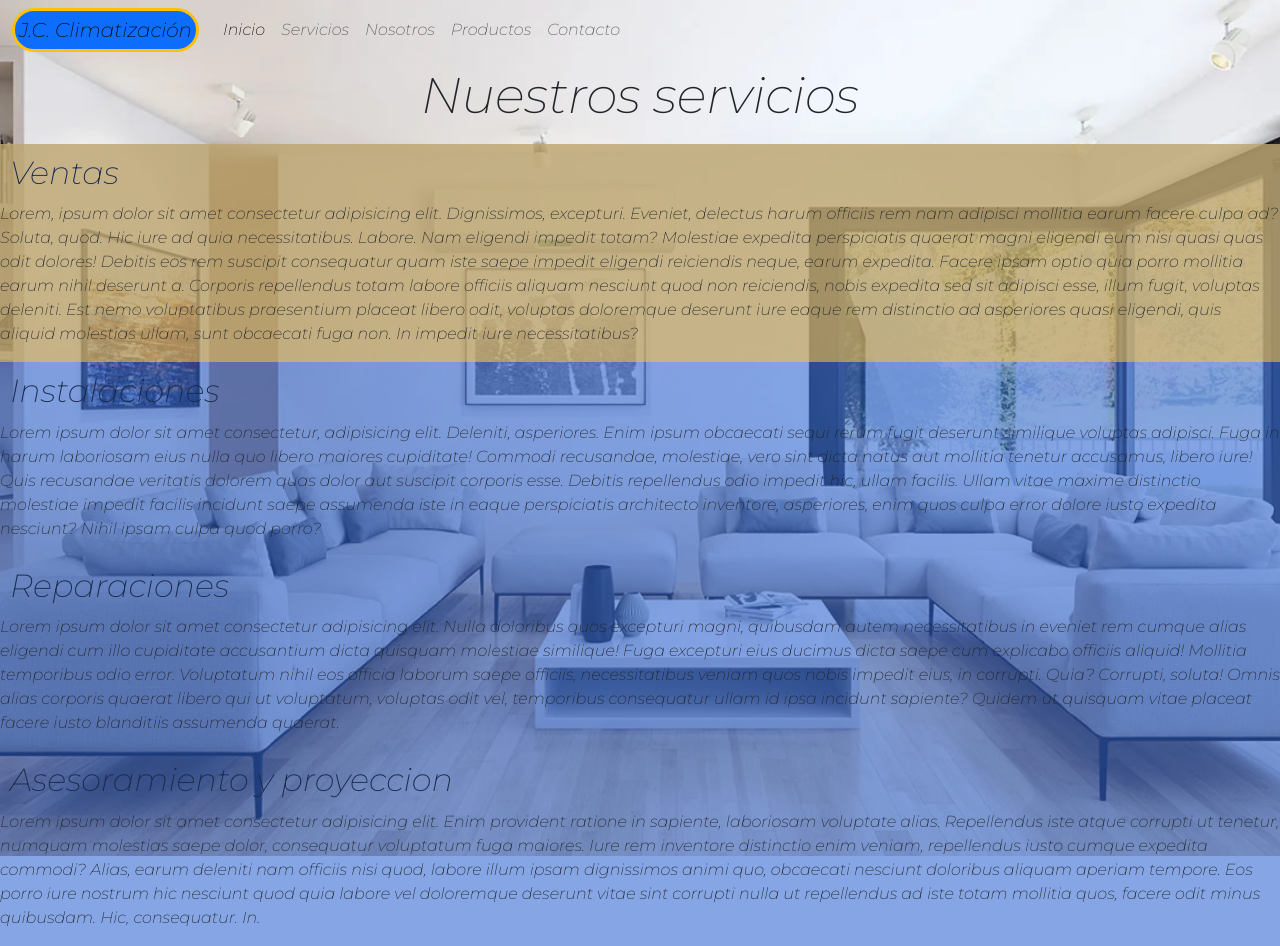
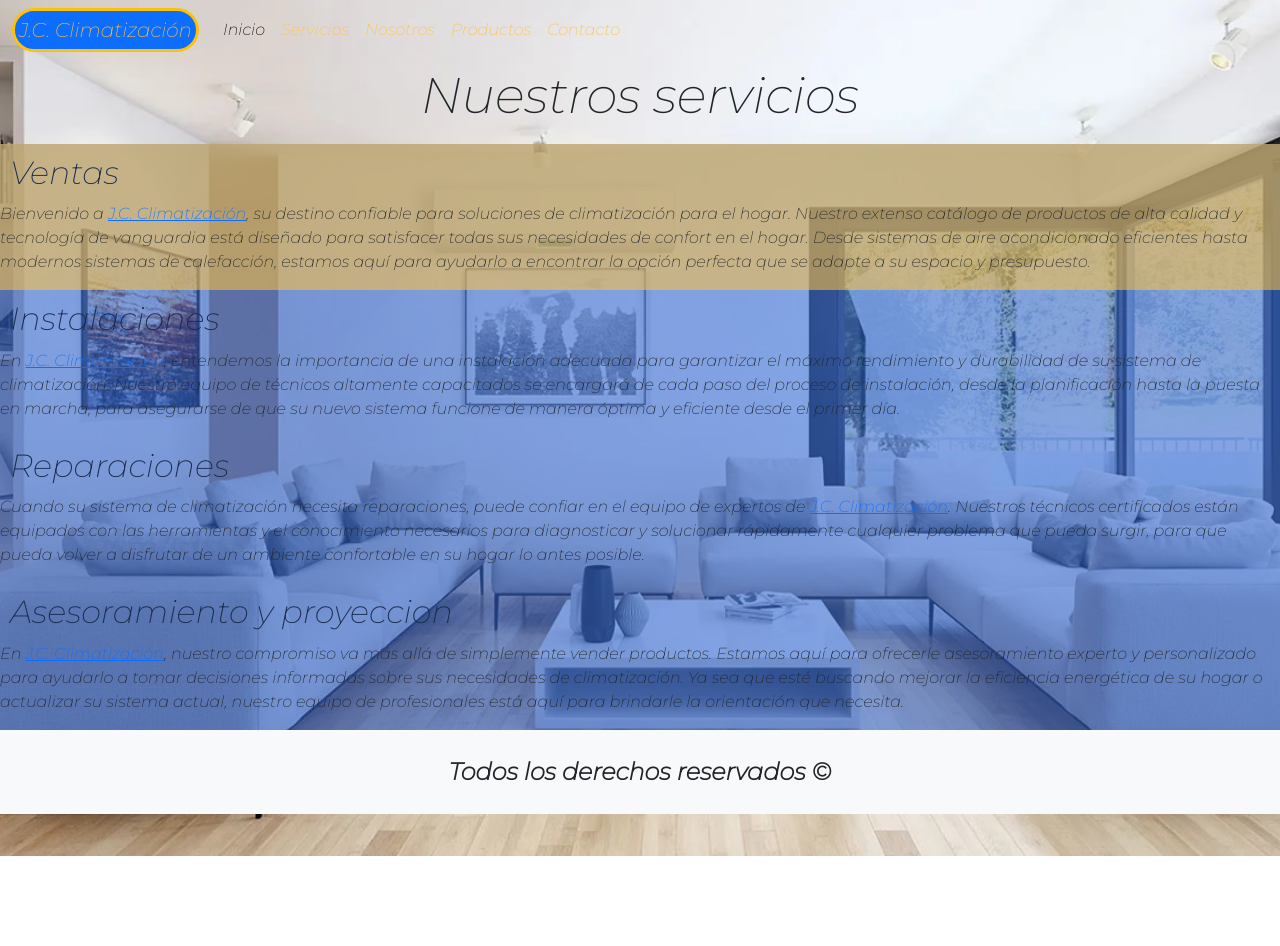
Before and after one commit to jucegar2024/P.F_Julio_Garcia, a plain HTML site: page pages/servicio.html in a window 1280 px wide. After the commit the page ends 856 px from the top, so only its background shows below. Drawn offline with nearby package versions, Linux system fonts and the light colour scheme.

Commit message:
servicios

```diff
--- a/css/main.css
+++ b/css/main.css
@@ -18,7 +18,19 @@ body {
 .main_bg_img {
   background-image: url("../images/ajusta.jpg");
 
+}
 
+.nav-link{
+  color: #fdc243;
+}
+
+.logo{
+  color: #fdc243;
+}
+
+.index_img{
+
+  height: 80vh;
 }
 
 /* Nosotros */
@@ -90,9 +102,9 @@ body {
 .contacto_grilla{
   display: grid;
   grid-template-columns: 1fr 1fr 1fr;
-  grid-template-rows: 100%;
   margin-top: 5rem;
   gap: 1rem;
+  height: 80%;
 }
 
 
@@ -141,3 +153,9 @@ body {
   padding: 5px;
   color: #1a2b4d;
 }
+
+/* footer */
+
+footer{
+
+}
--- a/pages/servicio.html
+++ b/pages/servicio.html
@@ -52,67 +52,53 @@
     <div class="servicios_container">
       <section class="ventas">
         <h2 class="servicios_h2">Ventas</h2>
-        <p>
-          Lorem, ipsum dolor sit amet consectetur adipisicing elit. Dignissimos,
-          excepturi. Eveniet, delectus harum officiis rem nam adipisci mollitia
-          earum facere culpa ad? Soluta, quod. Hic iure ad quia necessitatibus.
-          Labore. Nam eligendi impedit totam? Molestiae expedita perspiciatis
-          quaerat magni eligendi eum nisi quasi quas odit dolores! Debitis eos
-          rem suscipit consequatur quam iste saepe impedit eligendi reiciendis
-          neque, earum expedita. Facere ipsam optio quia porro mollitia earum
-          nihil deserunt a. Corporis repellendus totam labore officiis aliquam
-          nesciunt quod non reiciendis, nobis expedita sed sit adipisci esse,
-          illum fugit, voluptas deleniti. Est nemo voluptatibus praesentium
-          placeat libero odit, voluptas doloremque deserunt iure eaque rem
-          distinctio ad asperiores quasi eligendi, quis aliquid molestias ullam,
-          sunt obcaecati fuga non. In impedit iure necessitatibus?
+        <p>Bienvenido a <a href="../index.html">J.C. Climatización</a>,
+          su destino confiable para soluciones de climatización para el hogar.
+          Nuestro extenso catálogo de productos de alta calidad y tecnología
+          de vanguardia está diseñado para satisfacer todas sus necesidades
+          de confort en el hogar. Desde sistemas de aire acondicionado
+          eficientes hasta modernos sistemas de calefacción, estamos aquí
+          para ayudarlo a encontrar la opción perfecta que se adapte a su
+          espacio y presupuesto.
         </p>
       </section>
       <section class="instalaciones">
         <h2 class="servicios_h2">Instalaciones</h2>
         <p>
-          Lorem ipsum dolor sit amet consectetur, adipisicing elit. Deleniti,
-          asperiores. Enim ipsum obcaecati sequi rerum fugit deserunt similique
-          voluptas adipisci. Fuga in harum laboriosam eius nulla quo libero
-          maiores cupiditate! Commodi recusandae, molestiae, vero sint dicta
-          natus aut mollitia tenetur accusamus, libero iure! Quis recusandae
-          veritatis dolorem quas dolor aut suscipit corporis esse. Debitis
-          repellendus odio impedit hic, ullam facilis. Ullam vitae maxime
-          distinctio molestiae impedit facilis incidunt saepe assumenda iste in
-          eaque perspiciatis architecto inventore, asperiores, enim quos culpa
-          error dolore iusto expedita nesciunt? Nihil ipsam culpa quod porro?
+          En <a href="../index.html">J.C. Climatización</a>, entendemos la
+          importancia de una instalación adecuada para garantizar el máximo
+          rendimiento y durabilidad de su sistema de climatización. Nuestro
+          equipo de técnicos altamente capacitados se encargará de cada paso
+          del proceso de instalación, desde la planificación hasta la puesta
+          en marcha, para asegurarse de que su nuevo sistema funcione de manera
+          óptima y eficiente desde el primer día.
         </p>
       </section>
       <section class="reparaciones">
         <h2 class="servicios_h2">Reparaciones</h2>
-        <p>
-          Lorem ipsum dolor sit amet consectetur adipisicing elit. Nulla
-          doloribus quos excepturi magni, quibusdam autem necessitatibus in
-          eveniet rem cumque alias eligendi cum illo cupiditate accusantium
-          dicta quisquam molestiae similique! Fuga excepturi eius ducimus dicta
-          saepe cum explicabo officiis aliquid! Mollitia temporibus odio error.
-          Voluptatum nihil eos officia laborum saepe officiis, necessitatibus
-          veniam quos nobis impedit eius, in corrupti. Quia? Corrupti, soluta!
-          Omnis alias corporis quaerat libero qui ut voluptatum, voluptas odit
-          vel, temporibus consequatur ullam id ipsa incidunt sapiente? Quidem ut
-          quisquam vitae placeat facere iusto blanditiis assumenda quaerat.
+        <p>Cuando su sistema de climatización necesita reparaciones, puede
+          confiar en el equipo de expertos de <a href="../index.html">J.C. Climatización</a>.
+          Nuestros técnicos certificados están equipados con las herramientas
+          y el conocimiento necesarios para diagnosticar y solucionar rápidamente
+          cualquier problema que pueda surgir, para que pueda volver a disfrutar
+          de un ambiente confortable en su hogar lo antes posible.
         </p>
       </section>
       <section class="asesoramiento">
         <h2 class="servicios_h2">Asesoramiento y proyeccion</h2>
-        <p>
-          Lorem ipsum dolor sit amet consectetur adipisicing elit. Enim
-          provident ratione in sapiente, laboriosam voluptate alias. Repellendus
-          iste atque corrupti ut tenetur, numquam molestias saepe dolor,
-          consequatur voluptatum fuga maiores. Iure rem inventore distinctio
-          enim veniam, repellendus iusto cumque expedita commodi? Alias, earum
-          deleniti nam officiis nisi quod, labore illum ipsam dignissimos animi
-          quo, obcaecati nesciunt doloribus aliquam aperiam tempore. Eos porro
-          iure nostrum hic nesciunt quod quia labore vel doloremque deserunt
-          vitae sint corrupti nulla ut repellendus ad iste totam mollitia quos,
-          facere odit minus quibusdam. Hic, consequatur. In.
+        <p>En <a href="../index.html">J.C. Climatización</a>, nuestro
+          compromiso va más allá de simplemente vender productos.
+           Estamos aquí para ofrecerle asesoramiento experto y
+           personalizado para ayudarlo a tomar decisiones informadas
+           sobre sus necesidades de climatización. Ya sea que esté
+           buscando mejorar la eficiencia energética de su hogar o
+           actualizar su sistema actual, nuestro equipo de profesionales
+           está aquí para brindarle la orientación que necesita.
         </p>
       </section>
+    </div>
+    <div class="container-fluid p-4 bg-body-tertiary text-center fw-bolder fs-4">
+      <footer>Todos los derechos reservados ©</footer>
     </div>
     <script src="https://cdn.jsdelivr.net/npm/bootstrap@5.3.2/dist/js/bootstrap.bundle.min.js" integrity="sha384-C6RzsynM9kWDrMNeT87bh95OGNyZPhcTNXj1NW7RuBCsyN/o0jlpcV8Qyq46cDfL" crossorigin="anonymous"></script>
 
```
Also changed, not shown: index.html (+4 -0 lines), pages/contacto.html (+3 -0 lines), pages/nosotros.html (+2 -0 lines), pages/productos.html (+5 -8 lines).
